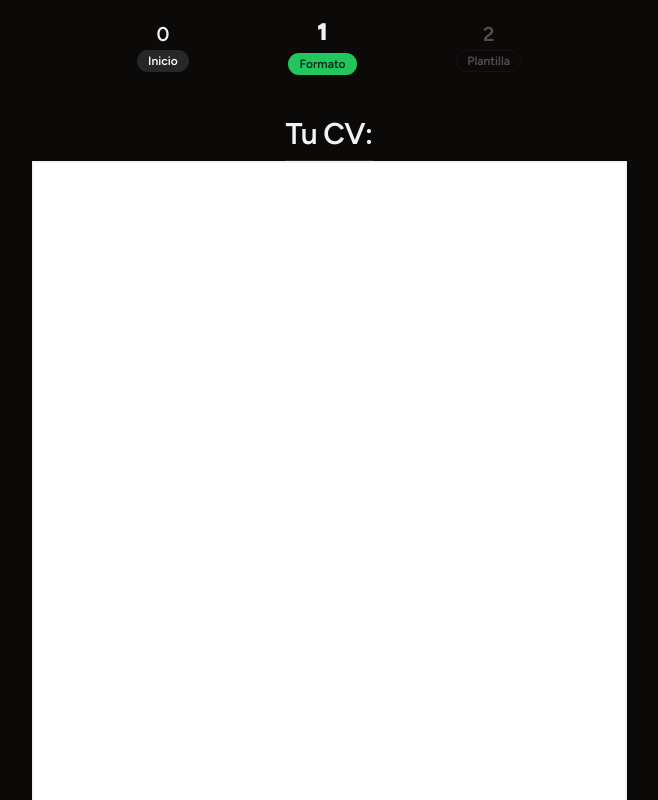
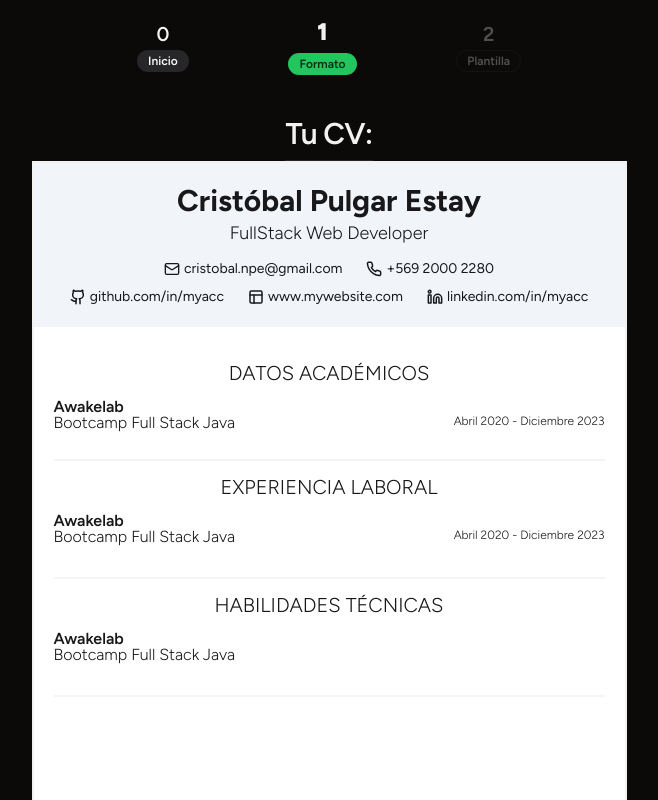
Before and after one commit to CristobalNPE/CVGenerator-v2, a React (Vite) app: page /result in a window 1280 px wide. Shown: the top 800 px of the page, without its empty margins (311-969 px from the left). Built offline with nearby package versions, Linux system fonts and the light colour scheme.

Commit message:
create basic template

```diff
--- a/src/components/templates/SeriousTemplate.tsx
+++ b/src/components/templates/SeriousTemplate.tsx
@@ -0,0 +1,86 @@
+import { Github, Layout, Linkedin, Mail, Phone } from "lucide-react";
+
+function SeriousTemplate() {
+  return (
+    <div className="bg-white w-[595px] h-[842px] border-foreground border-2  text-zinc-900">
+      <header className="bg-slate-100 p-5">
+        <h1 className="text-3xl font-bold">Cristóbal Pulgar Estay</h1>
+        <h4 className="text-lg font-light">FullStack Web Developer</h4>
+
+        <div className="mt-3 flex justify-center gap-6">
+          <p className="text-sm flex items-center  ">
+            <Mail size={16} strokeWidth={2} className="mr-1" />{" "}
+            cristobal.npe@gmail.com
+          </p>
+          <p className="text-sm flex items-center  ">
+            <Phone size={16} strokeWidth={2.25} className="mr-1" /> +569 2000
+            2280
+          </p>
+        </div>
+        <div className="mt-2 flex justify-center gap-6">
+          <p className="text-sm flex items-center ">
+            <Github size={16} strokeWidth={2.25} className="mr-1" />{" "}
+            github.com/in/myacc
+          </p>
+          <p className="text-sm flex items-center ">
+            <Layout size={16} strokeWidth={2.25} className="mr-1" />{" "}
+            www.mywebsite.com
+          </p>
+          <p className="text-sm flex items-center ">
+            <Linkedin size={16} strokeWidth={2.25} className="mr-1" />{" "}
+            linkedin.com/in/myacc
+          </p>
+        </div>
+      </header>
+      <main className="p-5 ">
+        <section className="border-b-2 border-zinc-100 pb-4">
+          <h2 className="text-xl uppercase font-thin my-3">Datos académicos</h2>
+          {/*  */}
+          <div className=" flex justify-between items-center">
+            <div className="flex flex-col leading-4 text-left mb-3">
+              <p className="font-semibold">Awakelab</p>
+              <p className="font-light">Bootcamp Full Stack Java</p>
+            </div>
+            <div>
+              <p className="font-extralight text-xs">
+                Abril 2020 - Diciembre 2023
+              </p>
+            </div>
+          </div>
+        </section>
+        <section className="border-b-2 border-zinc-100 pb-5">
+          <h2 className="text-xl uppercase font-thin my-3">
+            Experiencia Laboral
+          </h2>
+          {/*  */}
+          <div className=" flex justify-between items-center">
+            <div className="flex flex-col leading-4 text-left mb-3">
+              <p className="font-semibold">Awakelab</p>
+              <p className="font-light">Bootcamp Full Stack Java</p>
+            </div>
+            <div>
+              <p className="font-extralight text-xs">
+                Abril 2020 - Diciembre 2023
+              </p>
+            </div>
+          </div>
+        </section>
+
+        <section className="border-b-2 border-zinc-100 pb-5">
+          <h2 className="text-xl uppercase font-thin my-3">
+            Habilidades Técnicas
+          </h2>
+          {/*  */}
+          <div className=" flex justify-between items-center">
+            <div className="flex flex-col leading-4 text-left mb-3">
+              <p className="font-semibold">Awakelab</p>
+              <p className="font-light">Bootcamp Full Stack Java</p>
+            </div>
+          </div>
+        </section>
+      </main>
+    </div>
+  );
+}
+
+export default SeriousTemplate;
--- a/src/pages/result/Result.tsx
+++ b/src/pages/result/Result.tsx
@@ -1,4 +1,5 @@
 import Stepper from "@/components/Stepper/Stepper";
+import SeriousTemplate from "@/components/templates/SeriousTemplate";
 import { Heading } from "@/components/typography/Heading";
 import { useCurriculumStore } from "@/stores/curriculum";
 
@@ -17,7 +18,7 @@ function Result() {
 
       <Heading variant={"h2"}>Tu CV:</Heading>
 
-      <div className="bg-white w-[595px] h-[842px] border-foreground border-2"></div>
+      <SeriousTemplate/>
       <div>
         <Heading variant={"h2"}>Datos Personales</Heading>
         <Heading variant={"h3"}>Nombre: {curriculum.fullName}</Heading>
--- a/src/stores/curriculum.ts
+++ b/src/stores/curriculum.ts
@@ -8,7 +8,7 @@ export type CurriculumData = {
   until?: string;
 };
 
-type Curriculum = {
+export type Curriculum = {
   fullName: string;
   phoneNumber: string;
   email: string;
```
